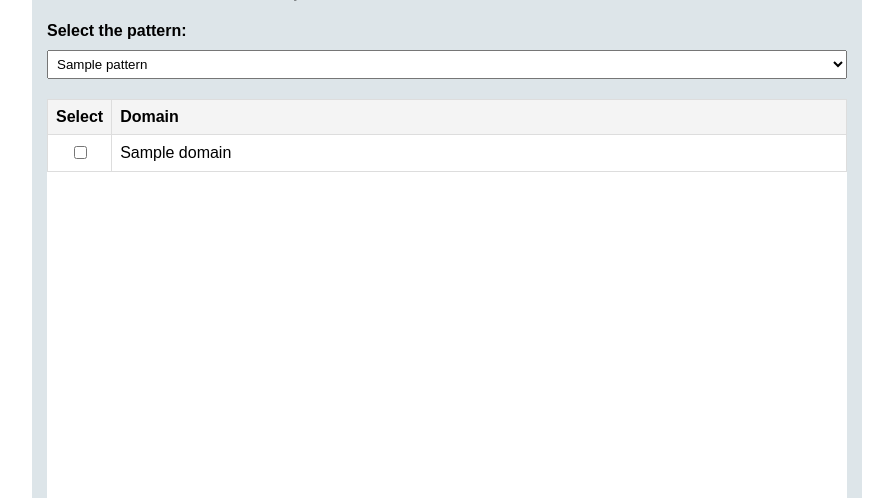
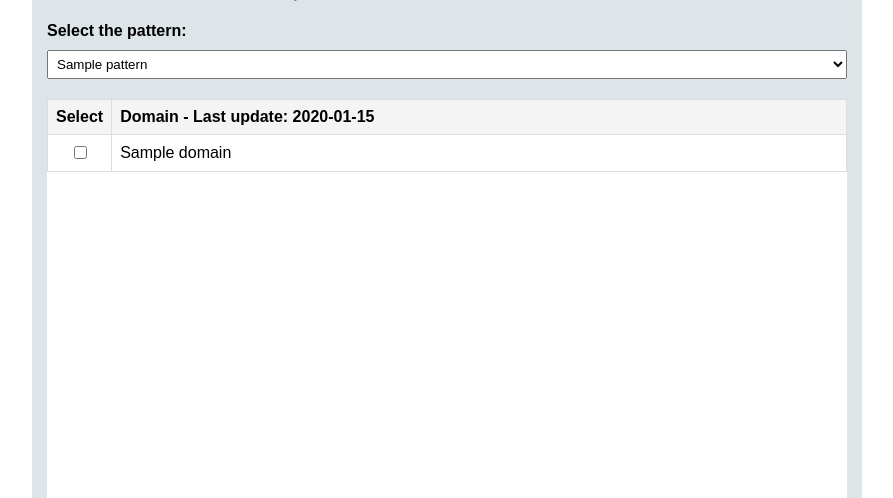
Before and after one commit to juanse77/fake-new-domains-web, a Flask app: template templates/index.html in a window 1280 px wide. Shown: the part 58-556 px from the top of the page, without its empty margins (193-1086 px from the left). Run offline with Flask 3, Linux system fonts and the light colour scheme; the template is opened without the code that fills it: most values are stand-ins (such as "Sample title", 1, 10 or a date in 2020).

Commit message:
Add datetime

```diff
--- a/main.py
+++ b/main.py
@@ -1,6 +1,9 @@
 import os
 from flask import Flask, request, jsonify, render_template
 import subprocess
+import datetime
+
+last_update = datetime.datetime.now().strftime("%A, %B %d, %Y %H:%M:%S")
 
 app = Flask(__name__)
 
@@ -33,6 +36,9 @@ def get_domains_by_pattern(pattern):
     else:
         domains.append("Domains file not found")
 
+    if len(domains) == 0:
+        domains.append("No results")
+
     return domains, patterns
 
 
@@ -55,7 +61,8 @@ def index():
         "index.html",
         domains=domains,
         patterns=patterns,
-        selected_pattern=pattern_index
+        selected_pattern=pattern_index,
+        last_update=last_update
     )
 
 
@@ -80,8 +87,11 @@ def run_script():
             'error': f"An error occurred: {result.stderr.strip()}"
         }), 500
 
+    last_update = datetime.datetime.now().strftime("%A, %B %d, %Y %H:%M:%S")
+
     return jsonify({
-        'success': result.stdout.strip()
+        'success': result.stdout.strip(),
+        'datetime': last_update
     })
 
 
--- a/templates/index.html
+++ b/templates/index.html
@@ -39,7 +39,7 @@
 				<thead>
 					<tr>
 						<th class="checkbox">Select</th>
-						<th style="text-align: left;">Domain</th>
+						<th style="text-align: left;">Domain - Last update: {{ last_update }}</th>
 					</tr>
 				</thead>
 				<tbody>
```
